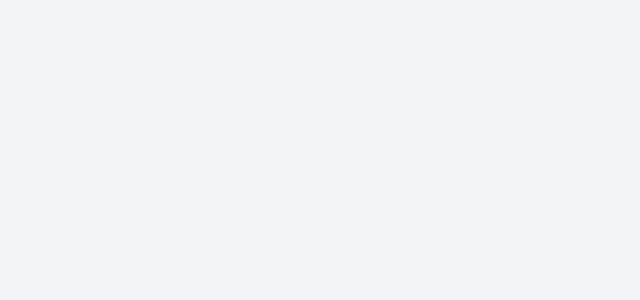
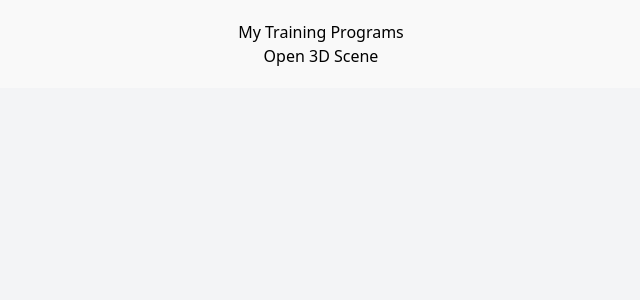
Before and after one commit to xloos/3Dvisualisation, a Vue app in the folder trainingcenter/: page /trainingprograms in a window 1280 px wide. Before the commit this address had no page. Shown: the top 300 px of the page, without its empty margins (319-959 px from the left). Built offline with nearby package versions, Linux system fonts and the light colour scheme.

Commit message:
Uprava na konzultaciu

```diff
--- a/trainingcenter/public/aframe-scene.html
+++ b/trainingcenter/public/aframe-scene.html
@@ -48,7 +48,6 @@
       <a-entity gltf-model="#doors" shadow="cast: true; receive: true" position="0 -2.4 -21" scale="9 10 8"></a-entity>
       <a-entity gltf-model="#boxes" shadow="cast: true; receive: true" position="0 0.5 -2" scale="3 3 3" rotation="0 180 0"></a-entity>
 
-      <!-- Lamp with spotlight, ensure it is positioned to cast light effectively -->
       <a-entity gltf-model="#worklight" shadow="cast: true; receive: true" position="8.7 -0.55 -15.26" scale="3 3 3" rotation="0 -174 0">
         <a-light type="spot" castShadow="true" color="#FFF" intensity="10" distance="30" decay="1"
                 position="0 0.2 0" rotation="0 180 0" angle="50">
--- a/trainingcenter/src/App.vue
+++ b/trainingcenter/src/App.vue
@@ -1,12 +1,12 @@
 <template>
-  <div id="app" class="flex h-screen bg-gray-100">
+  <div id="app" class="flex h-screen bg-gray-100 space-y-10">
     <!-- SideBar, zobrazený iba ak je užívateľ prihlásený -->
-    <div v-if="isLoggedIn" class="sidebar flex-shrink-0">
+    <div v-if="isLoggedIn" class="sidebar flex-shrink-0" >
       <SideBar />
     </div>
 
     <!-- Obsah a router-view zaberajú zvyšný priestor -->
-    <div class="content flex flex-1 flex-col">
+    <div class="content flex flex-1 flex-col" >
       <router-view />
       <!-- Dashboard Content -->
     </div>
--- a/trainingcenter/src/components/SideBar.vue
+++ b/trainingcenter/src/components/SideBar.vue
@@ -68,13 +68,13 @@
             </a>
          </li>
          <li>
-            <a href="#" class="flex items-center p-2 text-gray-900 rounded-lg dark:text-white hover:bg-gray-100 dark:hover:bg-gray-700 group">
+            <router-link to="/trainingprograms" class="flex items-center p-2 text-gray-900 rounded-lg dark:text-white hover:bg-gray-100 dark:hover:bg-gray-700 group">
                <svg class="flex-shrink-0 w-5 h-5 text-gray-500 transition duration-75 dark:text-gray-400 group-hover:text-gray-900 dark:group-hover:text-white" aria-hidden="true" xmlns="http://www.w3.org/2000/svg" fill="currentColor" viewBox="0 0 18 18">
                   <path d="M6.143 0H1.857A1.857 1.857 0 0 0 0 1.857v4.286C0 7.169.831 8 1.857 8h4.286A1.857 1.857 0 0 0 8 6.143V1.857A1.857 1.857 0 0 0 6.143 0Zm10 0h-4.286A1.857 1.857 0 0 0 10 1.857v4.286C10 7.169 10.831 8 11.857 8h4.286A1.857 1.857 0 0 0 18 6.143V1.857A1.857 1.857 0 0 0 16.143 0Zm-10 10H1.857A1.857 1.857 0 0 0 0 11.857v4.286C0 17.169.831 18 1.857 18h4.286A1.857 1.857 0 0 0 8 16.143v-4.286A1.857 1.857 0 0 0 6.143 10Zm10 0h-4.286A1.857 1.857 0 0 0 10 11.857v4.286c0 1.026.831 1.857 1.857 1.857h4.286A1.857 1.857 0 0 0 18 16.143v-4.286A1.857 1.857 0 0 0 16.143 10Z"/>
                </svg>
                <span class="flex-1 ms-3 whitespace-nowrap">My Training Programs</span>
                <span class="inline-flex items-center justify-center w-3 h-3 p-3 ms-3 text-sm font-medium text-blue-800 bg-blue-100 rounded-full dark:bg-blue-900 dark:text-blue-300">3</span>
-            </a>
+              </router-link>
          </li>
          <li>
             <a href="#" class="flex items-center p-2 text-gray-900 rounded-lg dark:text-white hover:bg-gray-100 dark:hover:bg-gray-700 group">
--- /dev/null
+++ b/trainingcenter/src/components/TrainingPrograms.vue
@@ -0,0 +1,29 @@
+<template>
+    <div class="training-programs">
+      <h2>My Training Programs</h2>
+      <button @click="openAFrameScene">Open 3D Scene</button>
+    </div>
+  </template>
+
+  <script>
+  export default {
+    name: 'TrainingPrograms',
+    methods: {
+      openAFrameScene() {
+        // Toto otvorí nové okno s A-Frame scénou
+        window.open('/aframe-scene.html', '_blank');
+      }
+    }
+  }
+  </script>
+
+  <style>
+  /* Sem pridajte štýly pre komponentu */
+  .training-programs {
+    /* Príklad štýlu */
+    padding: 20px;
+    background: #f9f9f9;
+    border-radius: 10px;
+    text-align: center;
+  }
+  </style>
--- a/trainingcenter/src/router/index.js
+++ b/trainingcenter/src/router/index.js
@@ -2,6 +2,7 @@ import { createRouter, createWebHistory } from 'vue-router';
 import LoginForm from '../components/LoginForm.vue';
 import RegisterForm from '../components/RegisterForm.vue';
 import MainPage from '../components/MainPage.vue';
+import TrainingPrograms from '../components/TrainingPrograms.vue'
 
 const routes = [
   {
@@ -23,7 +24,12 @@ const routes = [
     name: 'Mainpage',
     component: MainPage,
   },
-  // Pridajte ďalšie cesty podľa potreby
+
+  {
+    path: '/trainingprograms',
+    name: 'Trainingprograms',
+    component: TrainingPrograms,
+  },
 ];
 
 const router = createRouter({
--- a/trainingcenter/src/server.js
+++ b/trainingcenter/src/server.js
@@ -8,9 +8,9 @@ const PORT = 3000;
 
 // Database configuration
 const dbConfig = {
-    user: 'lolo',
+    user: 'foo',
     password: 'lolo',
-    server: '192.168.0.15',  // If you have a different instance name, replace 'SQLEXPRESS' accordingly
+    server: '10.65.105.35',  // If you have a different instance name, replace 'SQLEXPRESS' accordingly
     database: 'Login',
     options: {
         encrypt: true,  // Use true if you're on Azure
```
